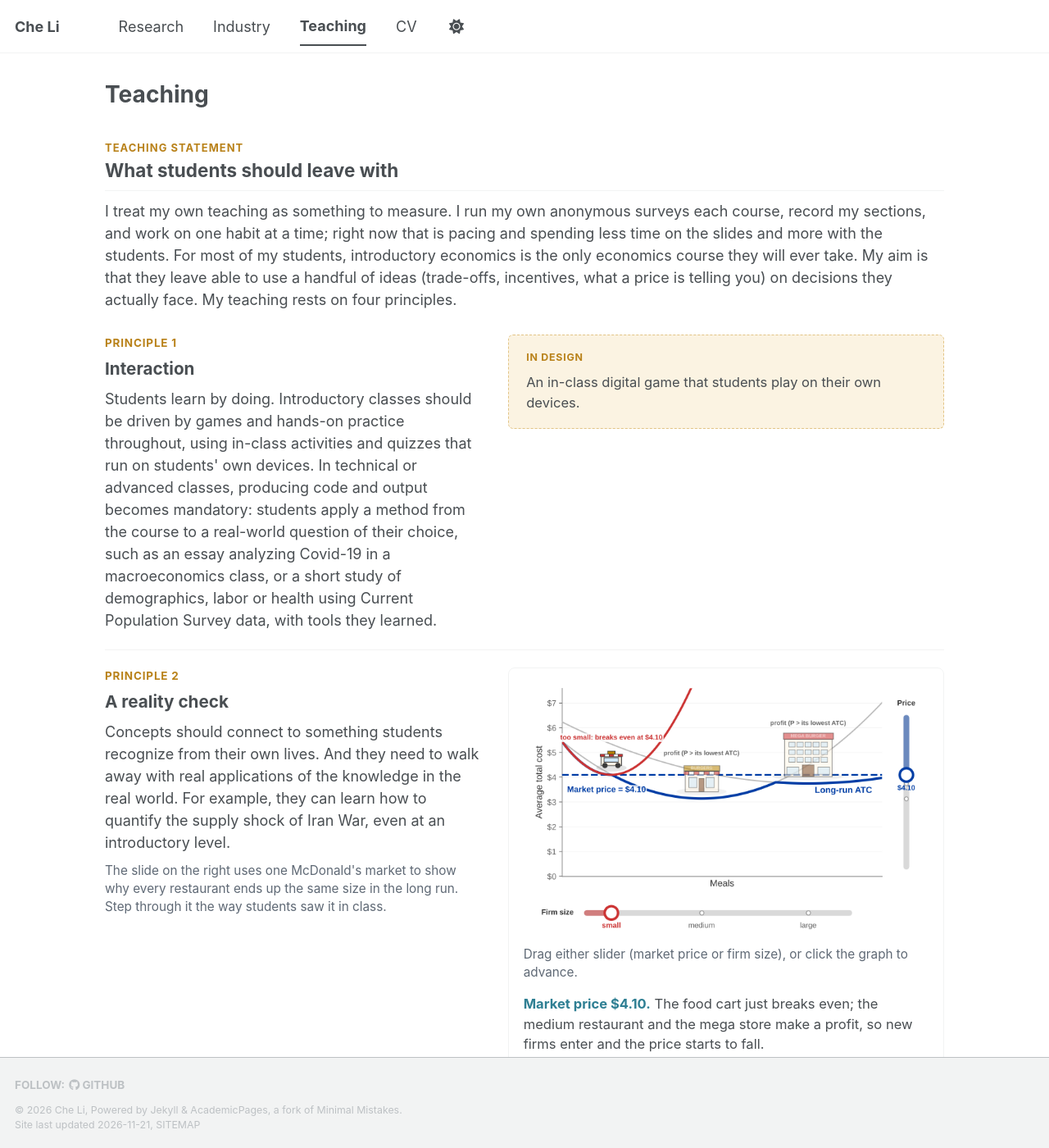
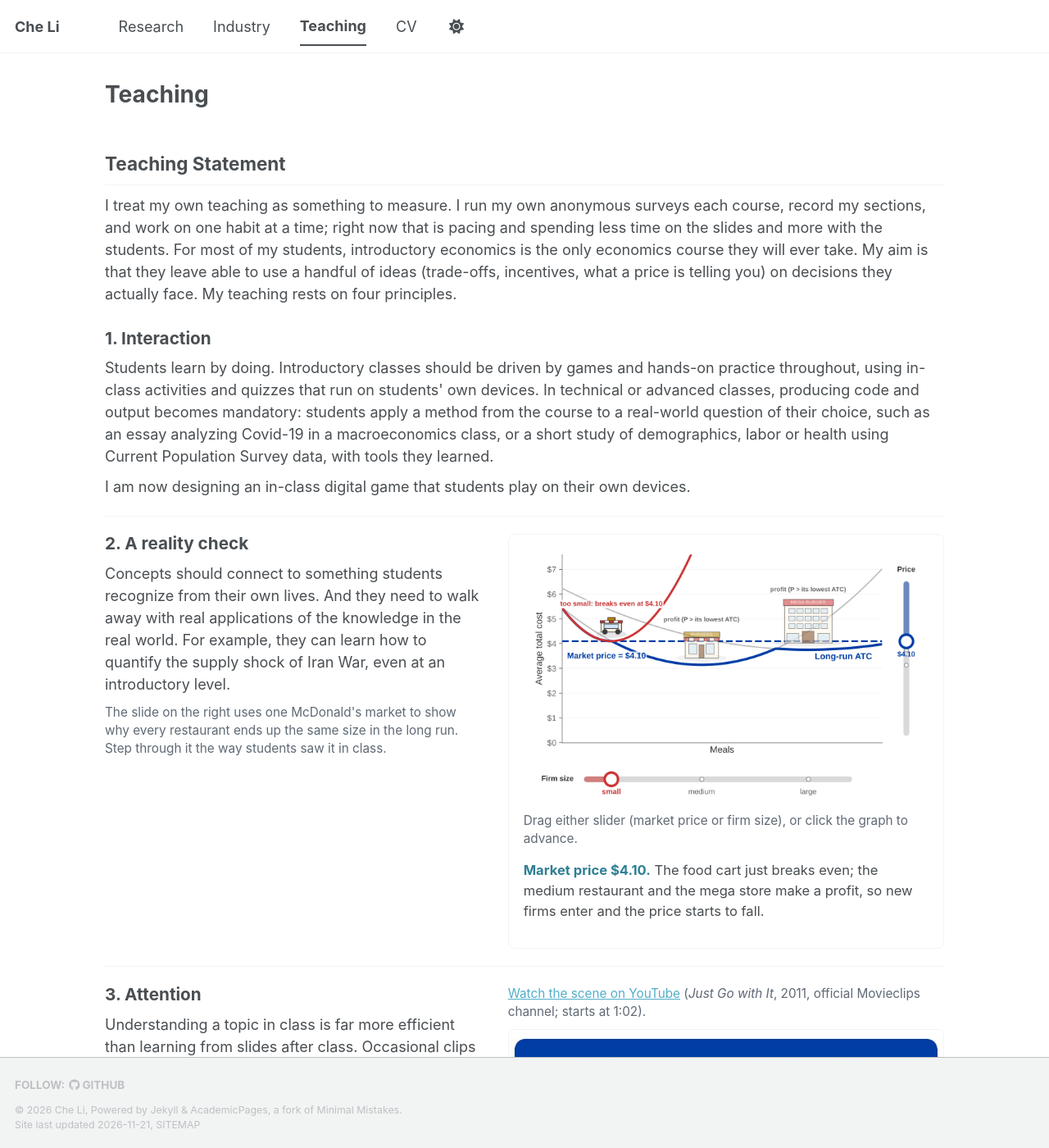
Before and after one commit to liche0907/Personal-Website, a Jekyll site: the page built from _pages/teaching.html, in a window 1280 px wide and 1400 px high. Shown: the whole window at 82% size. Built offline with Jekyll 4.4.1, drawn with Linux system fonts in a browser that asks for light colours; a script bundle is joined from its source files by our own code; a style sheet for code colours, icons or effects is not loaded; some of the changed text lies outside the part shown.

Commit message:
Teaching page: plain headings and labels

```diff
--- a/_pages/teaching.html
+++ b/_pages/teaching.html
@@ -7,31 +7,23 @@ author_profile: false
 <div class="tp">
 
 <section id="statement">
-  <div class="eyebrow">Teaching statement</div>
-  <h2>What students should leave with</h2>
+  <h2>Teaching Statement</h2>
   <p class="lede">I treat my own teaching as something to measure. I run my own anonymous surveys each course, record my sections, and work on one habit at a time; right now that is pacing and spending less time on the slides and more with the students. For most of my students, introductory economics is the only economics course they will ever take. My aim is that they leave able to use a handful of ideas (trade-offs, incentives, what a price is telling you) on decisions they actually face. My teaching rests on four principles.</p>
 </section>
 
 <section id="principles" aria-label="Four principles">
 
-  <div class="principle">
+  <div class="principle solo">
     <div class="text">
-      <div class="num">Principle 1</div>
-      <h3>Interaction</h3>
+      <h3>1. Interaction</h3>
       <p>Students learn by doing. Introductory classes should be driven by games and hands-on practice throughout, using in-class activities and quizzes that run on students' own devices. In technical or advanced classes, producing code and output becomes mandatory: students apply a method from the course to a real-world question of their choice, such as an essay analyzing Covid-19 in a macroeconomics class, or a short study of demographics, labor or health using Current Population Survey data, with tools they learned.</p>
-    </div>
-    <div class="media">
-      <div class="wip">
-        <div class="status">In design</div>
-        <p>An in-class digital game that students play on their own devices.</p>
-      </div>
+      <p>I am now designing an in-class digital game that students play on their own devices.</p>
     </div>
   </div>
 
   <div class="principle">
     <div class="text">
-      <div class="num">Principle 2</div>
-      <h3>A reality check</h3>
+      <h3>2. A reality check</h3>
       <p>Concepts should connect to something students recognize from their own lives. And they need to walk away with real applications of the knowledge in the real world. For example, they can learn how to quantify the supply shock of Iran War, even at an introductory level.</p>
       <p class="aside">The slide on the right uses one McDonald's market to show why every restaurant ends up the same size in the long run. Step through it the way students saw it in class.</p>
     </div>
@@ -57,41 +49,30 @@ author_profile: false
 
   <div class="principle">
     <div class="text">
-      <div class="num">Principle 3</div>
-      <h3>Attention</h3>
+      <h3>3. Attention</h3>
       <p>Understanding a topic in class is far more efficient than learning from slides after class. Occasional clips from TV help catch students' attention and test how well they can apply concepts. I tend to build a full case around it utilizing important concepts or logics.</p>
       <p class="aside">On the right, from a discussion on welfare analysis: students watch a negotiation scene, then work out who is buying, who gets the larger surplus, and who is more elastic (has stronger bargaining power).</p>
     </div>
     <figure class="media">
-      <a class="watch" href="https://youtu.be/898OUCyBulM?t=62" target="_blank" rel="noopener">
-        <span class="play" aria-hidden="true"></span>
-        <span><strong>Watch the scene</strong><br><span class="wsub">Just Go with It (2011) · official Movieclips channel on YouTube · starts at 1:02</span></span>
-      </a>
+      <p class="aside scene"><a href="https://youtu.be/898OUCyBulM?t=62" target="_blank" rel="noopener">Watch the scene on YouTube</a> (<em>Just Go with It</em>, 2011, official Movieclips channel; starts at 1:02).</p>
       <img class="slideimg" src="/teaching-portfolio/negotiation-case.jpg" alt="Case table from the Just Go with It negotiation. Danny (buyer) first offers to pay with experience, then bids $300; Maggie (seller) asks $600 a day, then $500. Deal at $300. Walk-away prices: Danny $500, Maggie $0. Surplus: Danny $200, Maggie $300. Questions: who is buying and selling, who has the larger surplus, who is more elastic.">
     </figure>
   </div>
 
-  <div class="principle">
+  <div class="principle solo">
     <div class="text">
-      <div class="num">Principle 4</div>
-      <h3>AI as part of learning</h3>
+      <h3>4. AI as part of learning</h3>
       <p>AI should be an important part of learning, built into course materials rather than used to complete assignments. Students can use it to get past technical obstacles, such as debugging code or drawing diagrams, to ask questions about concepts, to generate practice questions, and to evaluate their own thinking and original work. How much AI to allow depends on the level. In introductory courses, it should be kept to a minimum and allowed only for debugging, because good habits and a sense of technical responsibility need to be instilled early. In advanced courses, AI use is expected and even encouraged, but accountability stays with the student: they build and maintain their own code base independently, and understand it well enough to revisit it at any point in their careers. At every level, exams and quizzes are strictly AI-free.</p>
-    </div>
-    <div class="media">
-      <div class="wip">
-        <div class="status">In design</div>
       <p>I plan to learn how to design the full course AI policy through UCR's University Teaching Certificate program, Winter–Spring 2027.</p>
-      </div>
     </div>
   </div>
 </section>
 
 <section id="clip">
-  <div class="eyebrow">Teaching samples</div>
-  <h2>Two classrooms: live and online</h2>
+  <h2>Teaching Samples</h2>
   <p class="note">Two short recordings of my own teaching: one in a live discussion section, one in the online course I designed.</p>
 
-  <h3 class="sample-h"><span class="sample-n">1 · In class</span>Public goods: why nobody buys the streetlamp</h3>
+  <h3 class="sample-h">Public goods: why nobody buys the streetlamp</h3>
   <div class="clip">
     <video controls preload="metadata" poster="/teaching-portfolio/hp-poster.jpg" playsinline id="hpVideo">
       <source src="/teaching-portfolio/hp.mp4" type="video/mp4">
@@ -100,15 +81,11 @@ author_profile: false
     </video>
     <div class="about">
       <p>I show why a public good's demand curves stack vertically and why free riders leave the streetlamp unbuilt.</p>
-      <dl>
-        <dt>Course</dt><dd>ECON 003, Introduction to Microeconomics</dd>
-        <dt>Format</dt><dd>Live discussion section</dd>
-        <dt>Term</dt><dd>Fall 2026, Nov 5</dd>
-      </dl>
+      <p class="aside">ECON 003, Introduction to Microeconomics. Live discussion section, November 5, 2026.</p>
     </div>
   </div>
 
-  <h3 class="sample-h"><span class="sample-n">2 · Online</span>Why marginal revenue falls twice as fast as the price</h3>
+  <h3 class="sample-h">Why marginal revenue falls twice as fast as the price</h3>
   <div class="clip">
     <video controls preload="metadata" poster="/teaching-portfolio/clip-poster.jpg" playsinline>
       <source src="/teaching-portfolio/clip.mp4" type="video/mp4">
@@ -116,26 +93,20 @@ author_profile: false
     </video>
     <div class="about">
       <p>A deep breakdown of a complicated secondary effect using a simple example.</p>
-      <dl>
-        <dt>Course</dt><dd>ECON 003, Introduction to Microeconomics</dd>
-        <dt>Format</dt><dd>Online, asynchronous lecture video</dd>
-        <dt>Term</dt><dd>Summer 2026, Week 5 (Ch. 12)</dd>
-      </dl>
+      <p class="aside">ECON 003, Introduction to Microeconomics. Online lecture video (asynchronous), Summer 2026, Week 5 (Ch. 12).</p>
     </div>
   </div>
 </section>
 
 <section id="students">
-  <div class="eyebrow">Student comments</div>
-  <h2>How students describe my teaching</h2>
+  <h2>Student Comments</h2>
   <figure class="cloud">
     <img class="light" src="/teaching-portfolio/cloud-light.png" alt="Word cloud of how students described the teaching. The largest entries are helpful, real-world examples, explains clearly, answers every question, easy to understand, clear, good examples and knowledgeable.">
     <img class="dark" src="/teaching-portfolio/cloud-dark.png" alt="Word cloud of how students described the teaching. The largest entries are helpful, real-world examples, explains clearly, answers every question, easy to understand, clear, good examples and knowledgeable.">
     <figcaption class="cap">From all 248 positive comments across my courses. Gold: words for the instructor. Blue: what the teaching offered. Larger means more comments.</figcaption>
   </figure>
 
-  <p class="note">Selected student comments, quoted as written; stars are the student's rating from my anonymous course survey, otherwise the official course average is shown.</p>
-  <div class="legend"><span class="l1">Lecture (instructor of record)</span><span class="l2">Discussion section (TA)</span></div>
+  <p class="note">Selected student comments, quoted as written; stars are the student's rating from my anonymous course survey, otherwise the official course average is shown. Gold quotation marks: courses I taught as instructor of record. Blue: discussion sections I led as a TA.</p>
 
   <div class="quotes">
     <figure class="q lecture"><blockquote>Professor Li is an incredible teacher, he keeps the slides and information up to date by providing recent events. He also explains the examples incredibly well which helped my learning of the topic.</blockquote><div class="meta"><span class="course">ECON 003 online course, Summer 2026</span><span class="score">Course avg 4.61–4.74 / 5</span></div></figure>
@@ -159,37 +130,27 @@ author_profile: false
 </section>
 
 <section id="record">
-  <div class="eyebrow">Teaching record</div>
   <h2>Courses</h2>
   <div class="record">
-    <div>
     <h3>Instructor of Record, UC Riverside</h3>
     <ul>
-        <li>ECON 003, Introduction to Microeconomics <span class="yr">Summer 2026</span><br>Evaluations 4.61–4.74 out of 5 · <a href="https://github.com/liche0907/Summer-Econ-003-Course-Materials">Course materials</a></li>
-        <li>ECON 003, Introduction to Microeconomics <span class="yr">Winter 2026</span><br>530 students; 81% of 226 survey respondents rated me an effective teacher overall</li>
+      <li>ECON 003, Introduction to Microeconomics (Summer 2026). Evaluations: 4.61–4.74 out of 5. <a href="https://github.com/liche0907/Summer-Econ-003-Course-Materials">Course materials</a></li>
+      <li>ECON 003, Introduction to Microeconomics (Winter 2026). 530 students; 81% of 226 survey respondents rated me an effective teacher overall.</li>
     </ul>
-    </div>
-    <div>
     <h3>Teaching Assistant, UC Riverside</h3>
     <ul>
-        <li>ECON 111, Machine Learning for Economics and Business <span class="yr">Spring 2026</span><br>Designed and taught the deep learning unit · <a href="https://github.com/liche0907/Econ111-Deep-Learning-Teaching">Unit materials</a></li>
-        <li>ECON 003, Introduction to Microeconomics <span class="yr">W23, S25, Su25, F25</span></li>
-        <li>ECON 002, Introduction to Macroeconomics <span class="yr">W21, S21, S23, F23, S24</span></li>
+      <li>ECON 111, Machine Learning for Economics and Business (Spring 2026). Designed and taught the deep learning unit. <a href="https://github.com/liche0907/Econ111-Deep-Learning-Teaching">Unit materials</a></li>
+      <li>ECON 003, Introduction to Microeconomics (Winter 2023, Spring 2025, Summer 2025, Fall 2025)</li>
+      <li>ECON 002, Introduction to Macroeconomics (Winter 2021, Spring 2021, Spring 2023, Fall 2023, Spring 2024)</li>
+      <li>ECON 101, Statistics for Economics (Fall 2022)</li>
+      <li>ECON 103, Intermediate Macroeconomics (Fall 2020, Summer 2021, Winter 2022)</li>
+      <li>ECON 104B, Intermediate Microeconomic Theory (Winter 2024)</li>
+      <li>ECON 105A, Intermediate Macroeconomic Theory (Fall 2021, Spring 2022)</li>
     </ul>
-    </div>
-    <div>
-      <h3>Teaching Assistant, UC Riverside <span class="yr">(cont.)</span></h3>
+    <h3>Teaching Assistant, Tufts University</h3>
     <ul>
-        <li>ECON 101, Statistics for Economics <span class="yr">F22</span></li>
-        <li>ECON 103, Intermediate Macroeconomics <span class="yr">F20, Su21, W22</span></li>
-        <li>ECON 104B, Intermediate Microeconomic Theory <span class="yr">W24</span></li>
-        <li>ECON 105A, Intermediate Macroeconomic Theory <span class="yr">F21, S22</span></li>
+      <li>Advanced Macroeconomic Theory I and II, graduate level (Fall 2016, Spring 2017)</li>
     </ul>
-      <h3 class="again">Teaching Assistant, Tufts University</h3>
-      <ul>
-        <li>Advanced Macroeconomic Theory I and II, graduate level <span class="yr">Fall 2016, Spring 2017</span></li>
-      </ul>
-    </div>
   </div>
 </section>
 
--- a/_sass/layout/_custom.scss
+++ b/_sass/layout/_custom.scss
@@ -65,8 +65,6 @@
   --tp-muted: #5f6975;
   --tp-accent: #2f7f93;
   --tp-gold: #b9821a;
-  --tp-wip: #fbf3e2;
-  --tp-wipline: #e2c486;
 
   section {
     padding: 0.4em 0 0;
@@ -83,19 +81,6 @@
 
   figure img {
     margin: 0;
-  }
-
-  .eyebrow {
-    margin-top: 1.6em;
-    font-size: 0.72em;
-    font-weight: 700;
-    letter-spacing: 0.08em;
-    text-transform: uppercase;
-    color: var(--tp-gold);
-  }
-
-  .eyebrow + h2 {
-    margin-top: 0.15em;
   }
 
   .aside,
@@ -136,12 +121,8 @@
     gap: 0.55em;
   }
 
-  .principle .num {
-    font-size: 0.75em;
-    font-weight: 700;
-    letter-spacing: 0.06em;
-    text-transform: uppercase;
-    color: var(--tp-gold);
+  .principle.solo {
+    grid-template-columns: minmax(0, 1fr);
   }
 
   .principle h3 {
@@ -151,24 +132,6 @@
 
   .media {
     min-width: 0;
-  }
-
-  .wip {
-    display: grid;
-    gap: 0.5em;
-    padding: 1.1em 1.3em;
-    border: 1px dashed var(--tp-wipline);
-    border-radius: 6px;
-    background: var(--tp-wip);
-    font-size: 0.92em;
-  }
-
-  .wip .status {
-    font-size: 0.75em;
-    font-weight: 700;
-    letter-spacing: 0.06em;
-    text-transform: uppercase;
-    color: var(--tp-gold);
   }
 
   /* Step-through slide */
@@ -252,10 +215,8 @@
   }
 
   .scard {
-    padding: 0.6em 0.8em;
-    border-left: 4px solid var(--tp-accent);
-    border-radius: 0 4px 4px 0;
-    background: var(--tp-soft);
+    padding-top: 0.5em;
+    border-top: 1px solid var(--tp-line);
     font-size: 0.9em;
   }
 
@@ -267,54 +228,11 @@
   .scard em {
     font-style: normal;
     font-weight: 700;
-    color: var(--tp-accent);
   }
 
   /* Link to the film scene, and the case slide under it */
-  .watch {
-    display: flex;
-    gap: 0.9em;
-    align-items: center;
-    margin-bottom: 0.7em;
-    padding: 0.8em 1em;
-    border: 1px solid var(--tp-line);
-    border-radius: 6px;
-    background: var(--tp-surface);
-    color: var(--global-text-color);
-    text-decoration: none;
-    font-size: 0.92em;
-  }
-
-  .watch:hover {
-    border-color: var(--tp-accent);
-  }
-
-  .watch strong {
-    color: var(--tp-accent);
-  }
-
-  .wsub {
-    font-size: 0.88em;
-    color: var(--tp-muted);
-  }
-
-  .play {
-    position: relative;
-    flex: none;
-    width: 42px;
-    height: 42px;
-    border-radius: 50%;
-    background: var(--tp-accent);
-  }
-
-  .play::after {
-    content: "";
-    position: absolute;
-    left: 16px;
-    top: 12px;
-    border-left: 14px solid #fff;
-    border-top: 9px solid transparent;
-    border-bottom: 9px solid transparent;
+  .scene {
+    margin-bottom: 0.6em;
   }
 
   .slideimg {
@@ -327,18 +245,8 @@
 
   /* Teaching samples */
   .sample-h {
-    display: grid;
-    gap: 0.15em;
     margin: 1.2em 0 0.5em;
     font-size: 1.05em;
-  }
-
-  .sample-n {
-    font-size: 0.72em;
-    font-weight: 700;
-    letter-spacing: 0.06em;
-    text-transform: uppercase;
-    color: var(--tp-accent);
   }
 
   .clip {
@@ -363,24 +271,6 @@
     font-size: 0.92em;
   }
 
-  .clip dl {
-    display: grid;
-    grid-template-columns: auto 1fr;
-    gap: 0.3em 0.9em;
-    margin: 0;
-  }
-
-  .clip dt {
-    margin: 0;
-    font-size: 0.82em;
-    font-weight: 400;
-    color: var(--tp-muted);
-  }
-
-  .clip dd {
-    margin: 0;
-  }
-
   /* Word cloud */
   .cloud {
     padding: 1em;
@@ -399,32 +289,6 @@
   }
 
   /* Student comments */
-  .legend {
-    display: flex;
-    flex-wrap: wrap;
-    gap: 1.2em;
-    margin-bottom: 1em;
-    font-size: 0.8em;
-    color: var(--tp-muted);
-  }
-
-  .legend span::before {
-    content: "";
-    display: inline-block;
-    width: 14px;
-    height: 3px;
-    margin-right: 0.4em;
-    vertical-align: middle;
-  }
-
-  .legend .l1::before {
-    background: var(--tp-gold);
-  }
-
-  .legend .l2::before {
-    background: var(--tp-accent);
-  }
-
   .quotes {
     columns: 3 260px;
     column-gap: 0.7em;
@@ -439,14 +303,6 @@
     border: 1px solid var(--tp-line);
     border-radius: 8px;
     background: var(--tp-surface);
-  }
-
-  .q.lecture {
-    border-top: 3px solid var(--tp-gold);
-  }
-
-  .q.section {
-    border-top: 3px solid var(--tp-accent);
   }
 
   .q blockquote {
@@ -503,37 +359,18 @@
     color: var(--tp-gold);
   }
 
-  /* Teaching record */
-  .record {
-    display: grid;
-    grid-template-columns: repeat(auto-fit, minmax(min(100%, 260px), 1fr));
-    gap: 1.1em;
-  }
-
+  /* Courses */
   .record h3 {
-    margin: 0 0 0.5em;
+    margin: 1em 0 0.4em;
     font-size: 1em;
   }
 
-  .record h3.again {
-    margin-top: 1em;
-  }
-
   .record ul {
-    display: grid;
-    gap: 0.2em;
     margin: 0;
-    padding-left: 1.1em;
-    font-size: 0.88em;
   }
 
   .record li {
-    margin: 0;
-  }
-
-  .record .yr {
-    font-size: 0.9em;
-    color: var(--tp-muted);
+    margin: 0 0 0.2em;
   }
 }
 
@@ -544,8 +381,6 @@ html[data-theme="dark"] .tp {
   --tp-muted: #c6ccd3;
   --tp-accent: #6fd0ea;
   --tp-gold: #e6b04f;
-  --tp-wip: rgba(230, 176, 79, 0.12);
-  --tp-wipline: rgba(230, 176, 79, 0.45);
 
   .cloud .light {
     display: none;
@@ -553,10 +388,6 @@ html[data-theme="dark"] .tp {
 
   .cloud .dark {
     display: block;
-  }
-
-  .play::after {
-    border-left-color: #1f2a30;
   }
 }
 
```
Lines whose indentation alone changed are shown as unchanged.
